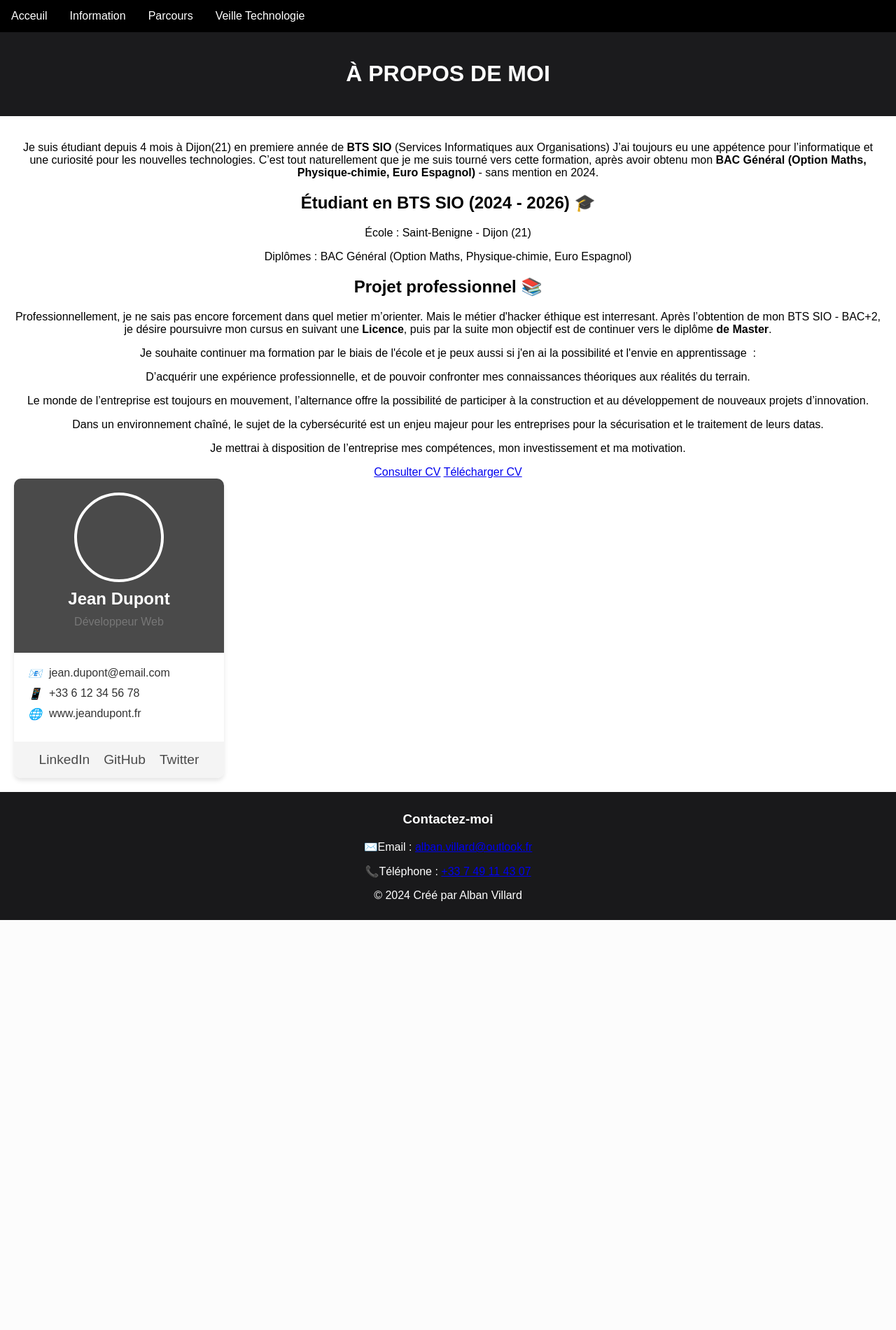
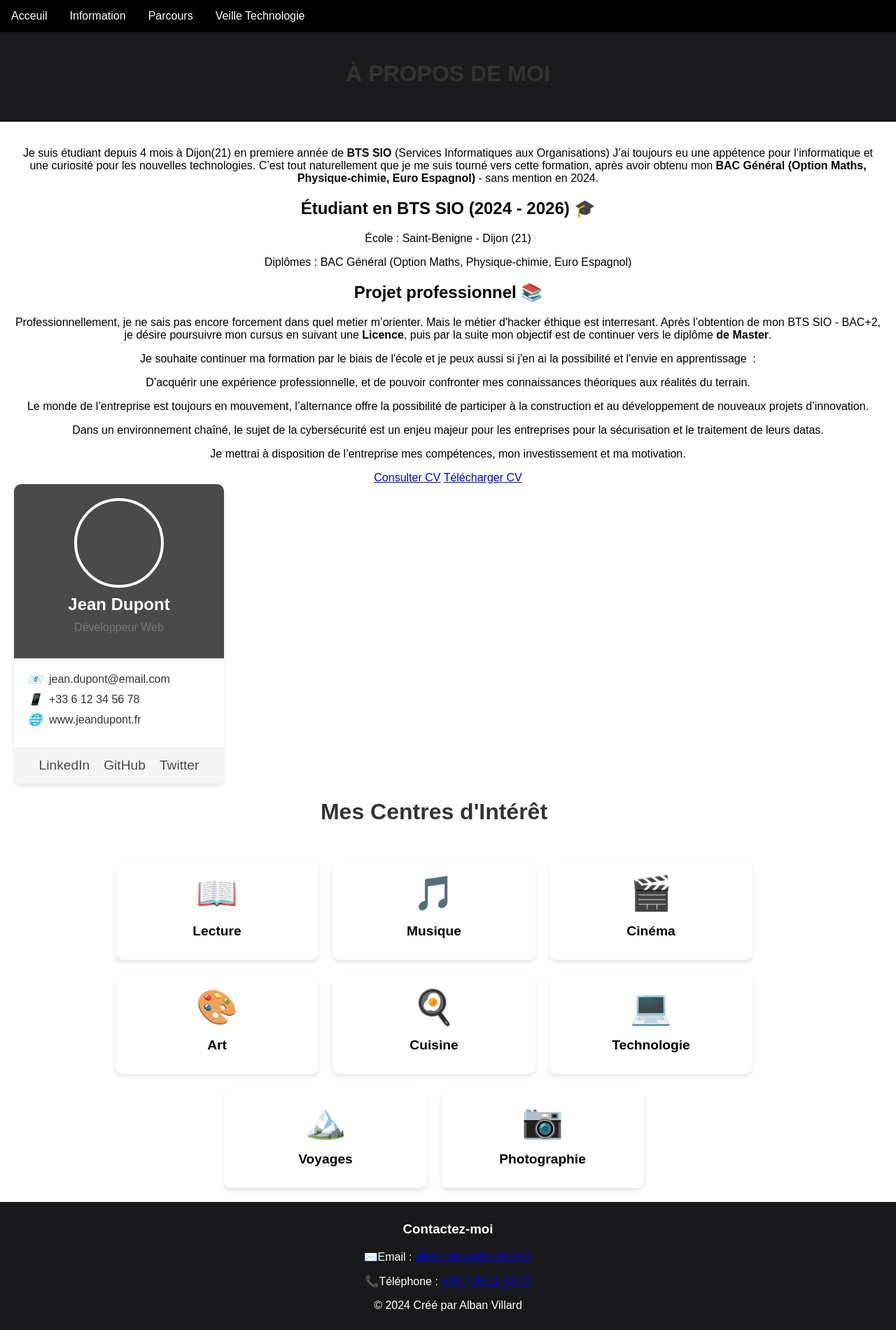
Before and after one commit to albanvillard/portfolio, a PHP site: page /information.html in a window 1280 px wide. Shown: the whole page at 70% size. Before the commit the page ends 1315 px from the top, so only its background shows below. Run offline with PHP 8.4, Linux system fonts and the light colour scheme; some libraries are stand-ins or nearby versions.

Commit message:
pushmaisondimanche

```diff
--- a/information.css
+++ b/information.css
@@ -152,3 +152,80 @@ ul {
 .social-links a:hover {
     color: #007bff;
 }
+
+
+
+
+
+.interests-container {
+    display: flex;
+    flex-wrap: wrap;
+    justify-content: center;
+    gap: 20px;
+    max-width: 1200px;
+}
+
+.interest-card {
+    background-color: white;
+    border-radius: 10px;
+    box-shadow: 0 4px 6px rgba(0,0,0,0.1);
+    width: 250px;
+    padding: 20px;
+    text-align: center;
+    transition: all 0.3s ease;
+    cursor: pointer;
+    position: relative;
+    overflow: hidden;
+}
+
+.interest-card:hover {
+    transform: scale(1.05);
+    box-shadow: 0 6px 12px rgba(0,0,0,0.15);
+}
+
+.interest-icon {
+    font-size: 48px;
+    margin-bottom: 15px;
+    transition: all 0.3s ease;
+}
+
+.interest-title {
+    font-weight: bold;
+    font-size: 1.2em;
+    margin-bottom: 10px;
+}
+
+.interest-description {
+    display: none;
+    font-size: 0.9em;
+    color: #555;
+    margin-top: 15px;
+    opacity: 0;
+    transition: opacity 0.3s ease;
+}
+
+.interest-card.expanded {
+    width: 300px;
+}
+
+.interest-card.expanded .interest-description {
+    display: block;
+    opacity: 1;
+}
+
+/* Couleurs pour les icônes */
+.icon-lecture { color: var(--blue); }
+.icon-musique { color: var(--green); }
+.icon-cinema { color: var(--red); }
+.icon-art { color: var(--purple); }
+.icon-cuisine { color: var(--orange); }
+.icon-technologie { color: var(--indigo); }
+.icon-voyages { color: var(--teal); }
+.icon-photographie { color: var(--pink); }
+
+h1 {
+    text-align: center;
+    color: #333;
+    width: 100%;
+    margin-bottom: 30px;
+}
--- a/information.html
+++ b/information.html
@@ -96,6 +96,93 @@
                 <a href="#" target="_blank">Twitter</a>
             </div>
         </div>
+
+
+
+
+
+<!--centre d'interet-->
+
+        <div class="interests-container">
+            <h1>Mes Centres d'Intérêt</h1>
+
+            <div class="interest-card" data-interest="lecture">
+                <div class="interest-icon icon-lecture">📖</div>
+                <div class="interest-title">Lecture</div>
+                <div class="interest-description">
+                    Passionné par les livres, j'aime explorer différents genres littéraires,
+                    des romans classiques aux ouvrages contemporains.
+                </div>
+            </div>
+
+            <div class="interest-card" data-interest="musique">
+                <div class="interest-icon icon-musique">🎵</div>
+                <div class="interest-title">Musique</div>
+                <div class="interest-description">
+                    La musique est mon échappatoire. J'apprécie un large éventail de genres,
+                    de la musique classique au rock moderne.
+                </div>
+            </div>
+
+            <div class="interest-card" data-interest="cinema">
+                <div class="interest-icon icon-cinema">🎬</div>
+                <div class="interest-title">Cinéma</div>
+                <div class="interest-description">
+                    Les films sont ma passion. J'aime analyser les différents styles
+                    cinématographiques et découvrir de nouveaux réalisateurs.
+                </div>
+            </div>
+
+            <div class="interest-card" data-interest="art">
+                <div class="interest-icon icon-art">🎨</div>
+                <div class="interest-title">Art</div>
+                <div class="interest-description">
+                    La création artistique me fascine. Je m'intéresse à la peinture,
+                    à la photographie et aux arts visuels.
+                </div>
+            </div>
+
+            <div class="interest-card" data-interest="cuisine">
+                <div class="interest-icon icon-cuisine">🍳</div>
+                <div class="interest-title">Cuisine</div>
+                <div class="interest-description">
+                    La gastronomie est un art que j'aime pratiquer. Expérimenter de
+                    nouvelles recettes est mon passe-temps préféré.
+                </div>
+            </div>
+
+            <div class="interest-card" data-interest="technologie">
+                <div class="interest-icon icon-technologie">💻</div>
+                <div class="interest-title">Technologie</div>
+                <div class="interest-description">
+                    Je suis passionné par les dernières avancées technologiques
+                    et le développement logiciel.
+                </div>
+            </div>
+
+            <div class="interest-card" data-interest="voyages">
+                <div class="interest-icon icon-voyages">🏔️</div>
+                <div class="interest-title">Voyages</div>
+                <div class="interest-description">
+                    Découvrir de nouveaux horizons, explorer la nature et les
+                    différentes cultures est ce qui me motive.
+                </div>
+            </div>
+
+            <div class="interest-card" data-interest="photographie">
+                <div class="interest-icon icon-photographie">📷</div>
+                <div class="interest-title">Photographie</div>
+                <div class="interest-description">
+                    Capturer des moments uniques et raconter des histoires à
+                    travers l'image est mon mode d'expression.
+                </div>
+            </div>
+        </div>
+
+
+
+
+
     </main>
     <footer>
         <div class="footer-content">
```
